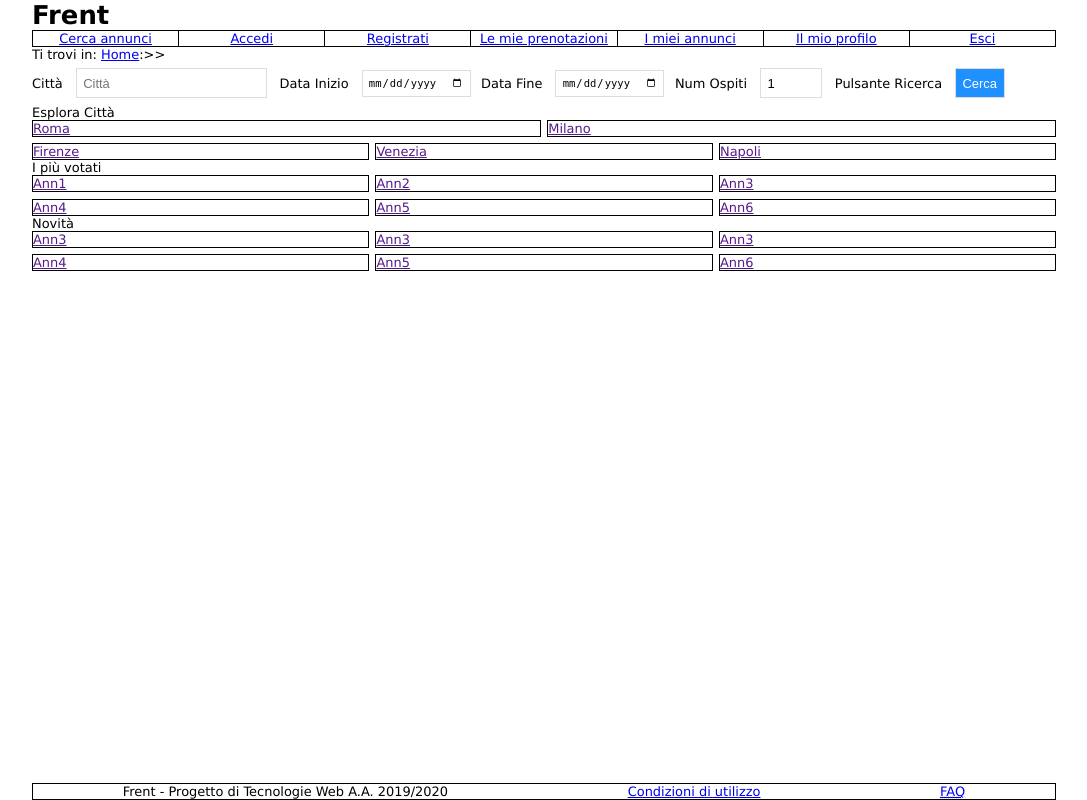
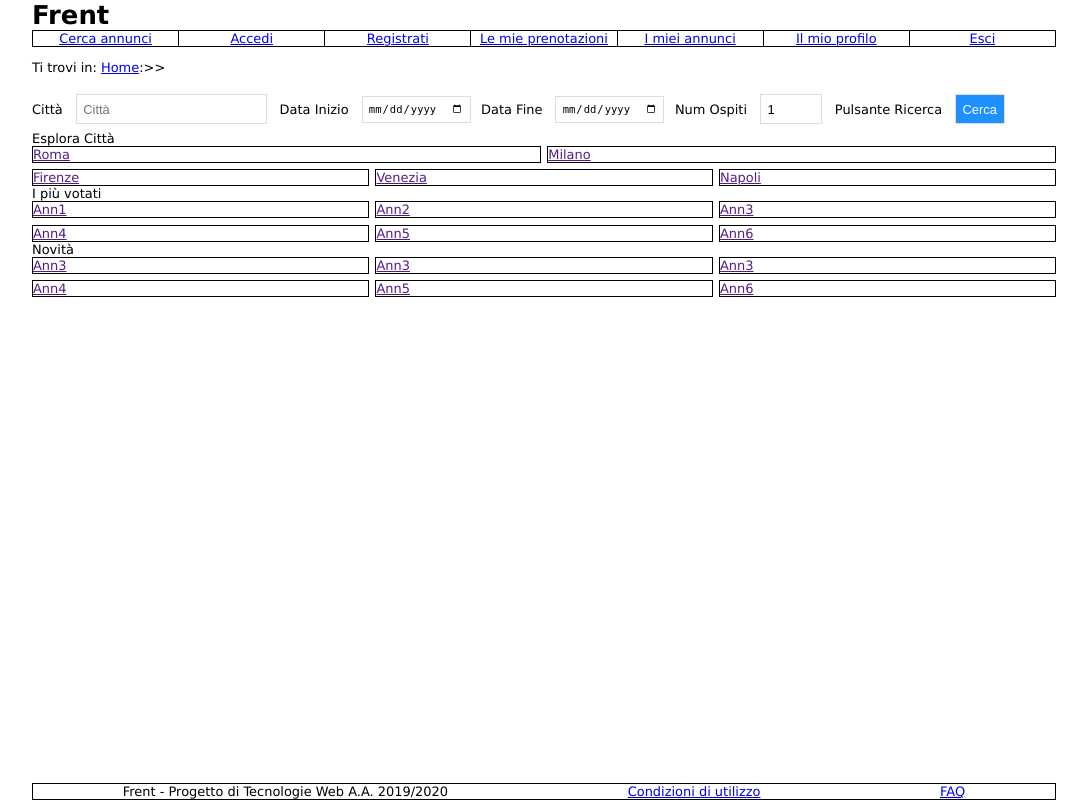
Before and after one commit to GiulioUmbrella/FRENT, a PHP site: page / in a window 1280 px wide. Shown: the whole page, without its empty margins (96-1183 px from the left). Run offline with PHP 8.4, Linux system fonts and the light colour scheme.

Commit message:
close #110

```diff
--- a/css/main.css
+++ b/css/main.css
@@ -21,15 +21,21 @@ html, body {
 }
 
 .layoutColonna {
-  display: flex;
-  flex-direction: column;
-  height: 100%;
+  display: grid;
+  grid-template-columns: 1fr;
+  grid-template-rows: auto auto 1fr auto;
+  grid-gap: 1em;
+  grid-template-areas:
+        "h"
+        "b"
+        "c"
+        "f";
 }
 
-.layoutColonnaHeader     {  flex-grow: 0; }
-.layoutColonnaBreadcrumb {  flex-grow: 0; }
-.layoutColonnaContent    {  flex-grow: 1; }
-.layoutColonnaFooter     {  flex-grow: 0; }
+.layoutColonnaHeader     { grid-area: h; }
+.layoutColonnaBreadcrumb { grid-area: b; }
+.layoutColonnaContent    { grid-area: c; }
+.layoutColonnaFooter     { grid-area: f; }
 
 .citta{
   display: grid;
@@ -92,6 +98,7 @@ html, body {
 .layoutCentrale{
   display: grid;
   grid-template-columns: 1fr 1fr 1fr 1fr;
+  grid-template-rows: auto auto 1fr auto;
   grid-gap: 1em;
   grid-template-areas:
         "h h h h"
```
